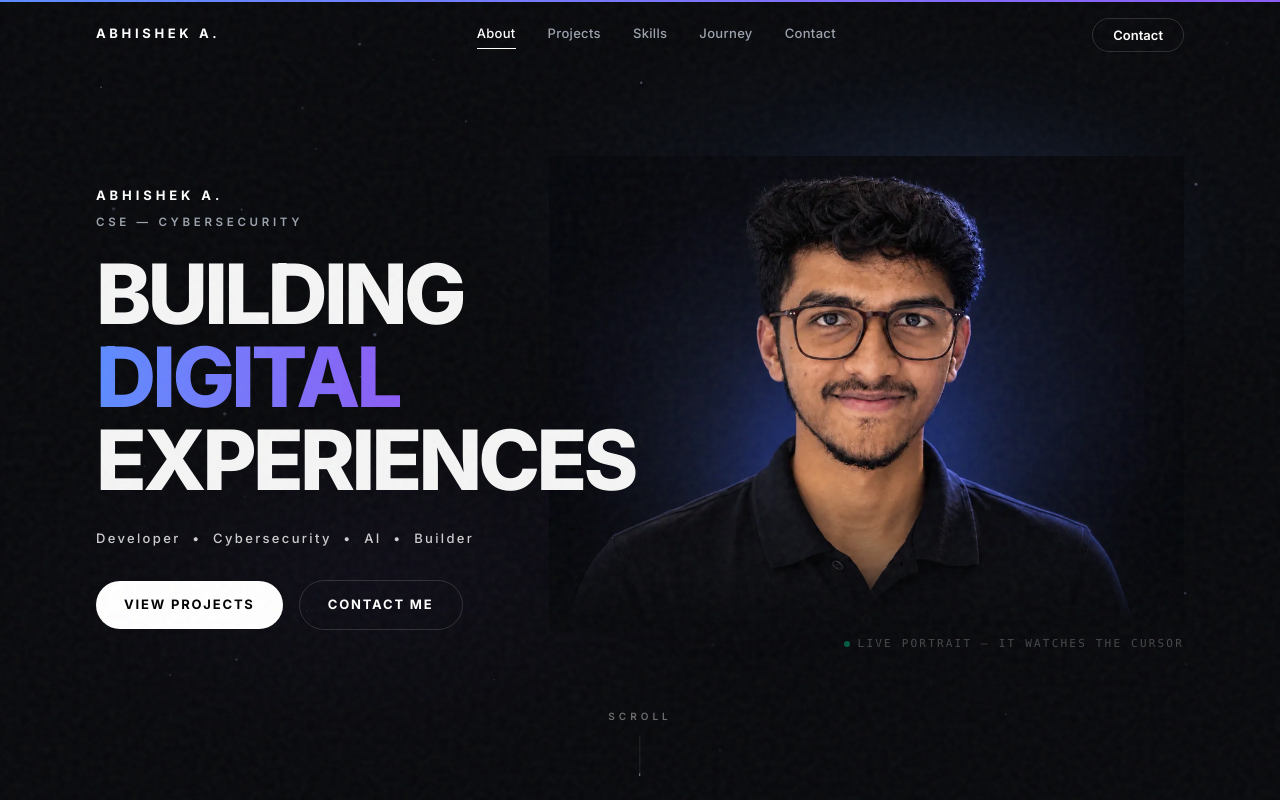
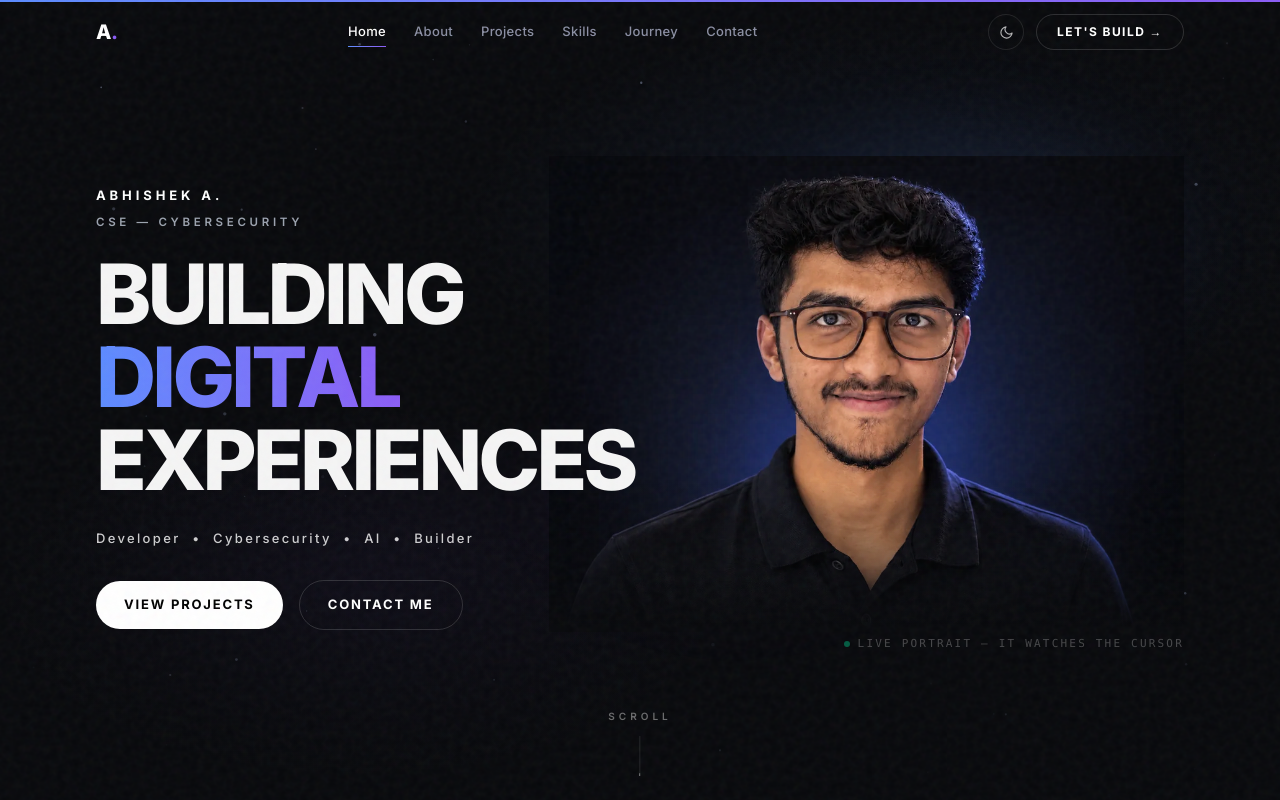
Before and after one commit to mrduhlol/abhishek-a2, a React (Vite) app: page / in a window 1280 px wide. Shown: the top 800 px of the page. Built offline with nearby package versions, Linux system fonts and the light colour scheme.

Commit message:
feat: redesign navbar with A. logo, Home, theme toggle

```diff
--- a/src/components/Navbar.jsx
+++ b/src/components/Navbar.jsx
@@ -3,11 +3,23 @@ import { AnimatePresence, motion } from "motion/react";
 import { NAV_LINKS } from "../data/portfolio.js";
 import { useActiveSection } from "../hooks/useActiveSection.js";
 
-const IDS = ["about", "projects", "skills", "journey", "contact"];
+const IDS = ["top", "about", "projects", "skills", "journey", "contact"];
+
+function useTheme() {
+  const [theme, setTheme] = useState(
+    () => localStorage.getItem("aa-theme") || "void"
+  );
+  useEffect(() => {
+    document.documentElement.dataset.theme = theme;
+    localStorage.setItem("aa-theme", theme);
+  }, [theme]);
+  return [theme, () => setTheme((t) => (t === "void" ? "abyss" : "void"))];
+}
 
 export default function Navbar() {
   const [scrolled, setScrolled] = useState(false);
   const [open, setOpen] = useState(false);
+  const [theme, toggleTheme] = useTheme();
   const active = useActiveSection(IDS);
 
   useEffect(() => {
@@ -29,35 +41,35 @@ export default function Navbar() {
       <motion.header
         initial={{ y: -64, opacity: 0 }}
         animate={{ y: 0, opacity: 1 }}
-        transition={{ duration: 0.8, ease: [0.22, 1, 0.36, 1], delay: 0.2 }}
+        transition={{ duration: 0.7, ease: [0.22, 1, 0.36, 1], delay: 0.1 }}
         className={`fixed inset-x-0 top-0 z-[70] transition-all duration-500 ${
           scrolled
-            ? "border-b border-white/[0.08] bg-[#08090C]/70 backdrop-blur-xl"
+            ? "border-b border-white/[0.08] bg-[#05060A]/75 backdrop-blur-xl"
             : "border-b border-transparent bg-transparent"
         }`}
       >
         <nav
           aria-label="Primary"
-          className="mx-auto flex h-[68px] max-w-6xl items-center justify-between px-5 md:px-8"
+          className="mx-auto flex h-16 max-w-6xl items-center justify-between px-5 md:px-8"
         >
-          <a href="#top" className="text-[13px] font-bold tracking-[0.28em] text-white">
-            ABHISHEK&nbsp;A.
+          <a href="#top" aria-label="Home" className="text-xl font-extrabold tracking-tight text-white">
+            A<span className="text-[#8B5CF6]">.</span>
           </a>
 
-          <ul className="hidden items-center gap-8 md:flex">
+          <ul className="hidden items-center gap-7 md:flex">
             {NAV_LINKS.map((l) => (
               <li key={l.id}>
                 <a
                   href={`#${l.id}`}
                   aria-current={active === l.id ? "true" : undefined}
                   className={`text-[13px] font-medium tracking-wide transition-colors duration-300 ${
-                    active === l.id ? "text-white" : "text-[#9CA3AF] hover:text-white"
+                    active === l.id ? "text-white" : "text-[#8B8FA3] hover:text-white"
                   }`}
                 >
                   {l.label}
                   <span
                     aria-hidden="true"
-                    className={`mt-1 block h-px bg-white transition-transform duration-300 ${
+                    className={`mt-1 block h-px bg-gradient-to-r from-[#5B8CFF] to-[#8B5CF6] transition-transform duration-300 ${
                       active === l.id ? "scale-x-100" : "scale-x-0"
                     } origin-left`}
                   />
@@ -66,12 +78,30 @@ export default function Navbar() {
             ))}
           </ul>
 
-          <div className="hidden md:block">
+          <div className="hidden items-center gap-3 md:flex">
+            <button
+              type="button"
+              onClick={toggleTheme}
+              aria-pressed={theme === "abyss"}
+              aria-label={theme === "void" ? "Switch to abyss theme" : "Switch to void theme"}
+              className="flex h-9 w-9 items-center justify-center rounded-full border border-white/10 text-white/70 transition-colors duration-300 hover:border-white/30 hover:text-white"
+            >
+              {theme === "void" ? (
+                <svg width="15" height="15" viewBox="0 0 24 24" fill="none" stroke="currentColor" strokeWidth="1.8" strokeLinecap="round" strokeLinejoin="round" aria-hidden="true">
+                  <path d="M21 12.8A9 9 0 1 1 11.2 3 7 7 0 0 0 21 12.8Z" />
+                </svg>
+              ) : (
+                <svg width="15" height="15" viewBox="0 0 24 24" fill="none" stroke="currentColor" strokeWidth="1.8" strokeLinecap="round" aria-hidden="true">
+                  <circle cx="12" cy="12" r="4" />
+                  <path d="M12 2v2M12 20v2M4.9 4.9l1.4 1.4M17.7 17.7l1.4 1.4M2 12h2M20 12h2M4.9 19.1l1.4-1.4M17.7 6.3l1.4-1.4" />
+                </svg>
+              )}
+            </button>
             <a
               href="#contact"
-              className="rounded-full border border-white/15 px-5 py-2 text-[13px] font-semibold text-white transition-colors duration-300 hover:border-white/35 hover:bg-white/5"
+              className="rounded-full border border-white/15 px-5 py-2 text-[12px] font-bold tracking-[0.12em] text-white transition-colors duration-300 hover:border-[#8B5CF6]/60 hover:bg-[#8B5CF6]/10"
             >
-              Contact
+              LET&apos;S BUILD →
             </a>
           </div>
 
@@ -110,7 +140,7 @@ export default function Navbar() {
             animate={{ opacity: 1 }}
             exit={{ opacity: 0 }}
             transition={{ duration: 0.35, ease: "easeOut" }}
-            className="fixed inset-0 z-[65] flex flex-col justify-center bg-[#08090C]/95 px-8 backdrop-blur-2xl md:hidden"
+            className="fixed inset-0 z-[65] flex flex-col justify-center bg-[#05060A]/95 px-8 backdrop-blur-2xl md:hidden"
           >
             <ul className="space-y-2">
               {NAV_LINKS.map((l, i) => (
--- a/src/data/portfolio.js
+++ b/src/data/portfolio.js
@@ -2,6 +2,7 @@
 // Adding a project = append one object to PROJECTS. No UI changes needed.
 
 export const NAV_LINKS = [
+  { id: "top", label: "Home" },
   { id: "about", label: "About" },
   { id: "projects", label: "Projects" },
   { id: "skills", label: "Skills" },
```
